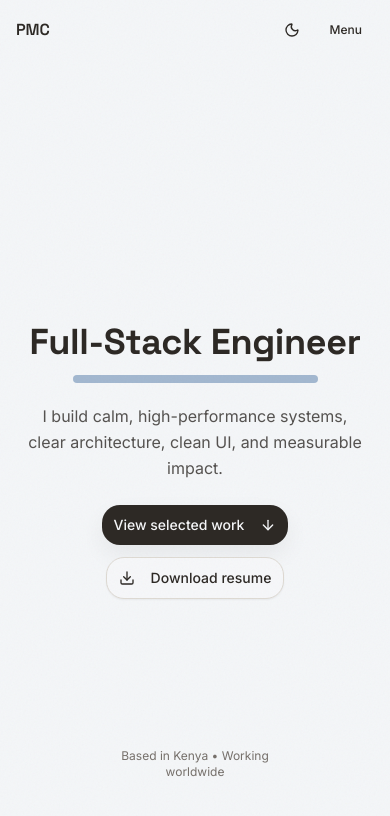
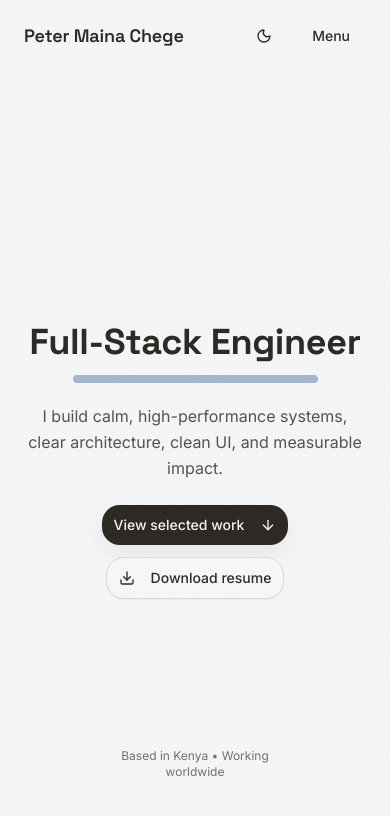
Before and after one commit to CodeWithMaina/my-portfolio, a React (Vite) app: page / in a window 390 px wide. Shown: the top 816 px of the page. Built offline with nearby package versions, Linux system fonts and the light colour scheme.

Commit message:
Refactor Navigation component for improved layout

```diff
--- a/src/components/Navigation.tsx
+++ b/src/components/Navigation.tsx
@@ -52,30 +52,29 @@ export function Navigation() {
             : 'bg-transparent'
         }`}
       >
-        <div className="flex items-center justify-between px-4 sm:px-6 md:px-8 lg:px-10 xl:px-12 py-3 sm:py-4 lg:py-5 max-w-screen-2xl mx-auto">
+        <div className="flex items-center justify-between px-6 lg:px-10 py-4 lg:py-5">
           {/* Logo */}
           <a
             href="#"
-            className="font-heading font-semibold text-base sm:text-lg lg:text-xl tracking-tight text-foreground hover:opacity-70 transition-opacity"
+            className="font-heading font-semibold text-lg lg:text-xl tracking-tight text-foreground hover:opacity-70 transition-opacity"
           >
-            <span className="hidden sm:inline">Peter Maina Chege</span>
-            <span className="sm:hidden">PMC</span>
+            Peter Maina Chege
           </a>
 
           {/* Right side actions */}
-          <div className="flex items-center gap-2 sm:gap-3">
+          <div className="flex items-center gap-3">
             {/* Theme Toggle */}
             <Button
               variant="ghost"
               size="icon"
               onClick={toggleTheme}
-              className="rounded-full w-9 h-9 sm:w-10 sm:h-10 hover:bg-muted"
+              className="rounded-full w-10 h-10 hover:bg-muted"
               aria-label="Toggle theme"
             >
               {theme === 'light' ? (
-                <Moon className="w-4 h-4 sm:w-5 sm:h-5" />
+                <Moon className="w-5 h-5" />
               ) : (
-                <Sun className="w-4 h-4 sm:w-5 sm:h-5" />
+                <Sun className="w-5 h-5" />
               )}
             </Button>
 
@@ -84,7 +83,7 @@ export function Navigation() {
               variant="ghost"
               size="sm"
               onClick={() => setIsOpen(true)}
-              className="font-medium text-xs sm:text-sm hover:bg-muted rounded-full px-3 sm:px-4"
+              className="font-medium text-sm hover:bg-muted rounded-full px-4"
             >
               Menu
             </Button>
@@ -107,25 +106,24 @@ export function Navigation() {
         {/* Menu Content */}
         <div className="relative h-full flex flex-col">
           {/* Menu Header */}
-          <div className="flex items-center justify-between px-4 sm:px-6 md:px-8 lg:px-10 xl:px-12 py-3 sm:py-4 lg:py-5 max-w-screen-2xl mx-auto w-full">
-            <span className="font-heading font-semibold text-base sm:text-lg lg:text-xl tracking-tight text-foreground">
-              <span className="hidden sm:inline">Peter Maina Chege</span>
-              <span className="sm:hidden">PMC</span>
+          <div className="flex items-center justify-between px-6 lg:px-10 py-4 lg:py-5">
+            <span className="font-heading font-semibold text-lg lg:text-xl tracking-tight text-foreground">
+              Peter Maina Chege
             </span>
             <Button
               variant="ghost"
               size="icon"
               onClick={() => setIsOpen(false)}
-              className="rounded-full w-9 h-9 sm:w-10 sm:h-10 hover:bg-muted"
+              className="rounded-full w-10 h-10 hover:bg-muted"
               aria-label="Close menu"
             >
-              <X className="w-4 h-4 sm:w-5 sm:h-5" />
+              <X className="w-5 h-5" />
             </Button>
           </div>
 
           {/* Menu Links */}
-          <nav className="flex-1 flex flex-col justify-center px-4 sm:px-6 md:px-10 lg:px-20 xl:px-24 max-w-screen-2xl mx-auto w-full">
-            <ul className="space-y-1 sm:space-y-2">
+          <nav className="flex-1 flex flex-col justify-center px-6 lg:px-20">
+            <ul className="space-y-2">
               {navLinks.map((link, index) => (
                 <li
                   key={link.href}
@@ -138,12 +136,12 @@ export function Navigation() {
                 >
                   <button
                     onClick={() => handleLinkClick(link.href)}
-                    className="group flex items-center gap-3 sm:gap-4 py-2 sm:py-3 w-full text-left"
+                    className="group flex items-center gap-4 py-3 w-full text-left"
                   >
-                    <span className="text-[10px] sm:text-xs font-medium text-muted-foreground uppercase tracking-widest w-6 sm:w-8 flex-shrink-0">
+                    <span className="text-xs font-medium text-muted-foreground uppercase tracking-widest w-8">
                       0{index + 1}
                     </span>
-                    <span className="font-heading text-3xl sm:text-4xl md:text-5xl lg:text-6xl xl:text-7xl font-medium text-foreground group-hover:text-babyblue-400 transition-colors leading-tight">
+                    <span className="font-heading text-4xl lg:text-6xl font-medium text-foreground group-hover:text-babyblue-400 transition-colors">
                       {link.label}
                     </span>
                   </button>
@@ -153,17 +151,17 @@ export function Navigation() {
           </nav>
 
           {/* Menu Footer */}
-          <div className="px-4 sm:px-6 md:px-8 lg:px-10 xl:px-12 py-4 sm:py-6 lg:py-8 max-w-screen-2xl mx-auto w-full">
-            <div className="flex flex-col sm:flex-row sm:items-center sm:justify-between gap-3 sm:gap-4">
-              <p className="text-xs sm:text-sm text-muted-foreground">
+          <div className="px-6 lg:px-10 py-6 lg:py-8">
+            <div className="flex flex-col lg:flex-row lg:items-center lg:justify-between gap-4">
+              <p className="text-sm text-muted-foreground">
                 Full-Stack Engineer based in Kenya
               </p>
-              <div className="flex items-center gap-4 sm:gap-6">
+              <div className="flex items-center gap-6">
                 <a
                   href="https://github.com"
                   target="_blank"
                   rel="noopener noreferrer"
-                  className="text-xs sm:text-sm text-muted-foreground hover:text-foreground transition-colors"
+                  className="text-sm text-muted-foreground hover:text-foreground transition-colors"
                 >
                   GitHub
                 </a>
@@ -171,13 +169,13 @@ export function Navigation() {
                   href="https://linkedin.com"
                   target="_blank"
                   rel="noopener noreferrer"
-                  className="text-xs sm:text-sm text-muted-foreground hover:text-foreground transition-colors"
+                  className="text-sm text-muted-foreground hover:text-foreground transition-colors"
                 >
                   LinkedIn
                 </a>
                 <a
                   href="mailto:peter@example.com"
-                  className="text-xs sm:text-sm text-muted-foreground hover:text-foreground transition-colors"
+                  className="text-sm text-muted-foreground hover:text-foreground transition-colors"
                 >
                   Email
                 </a>
```
